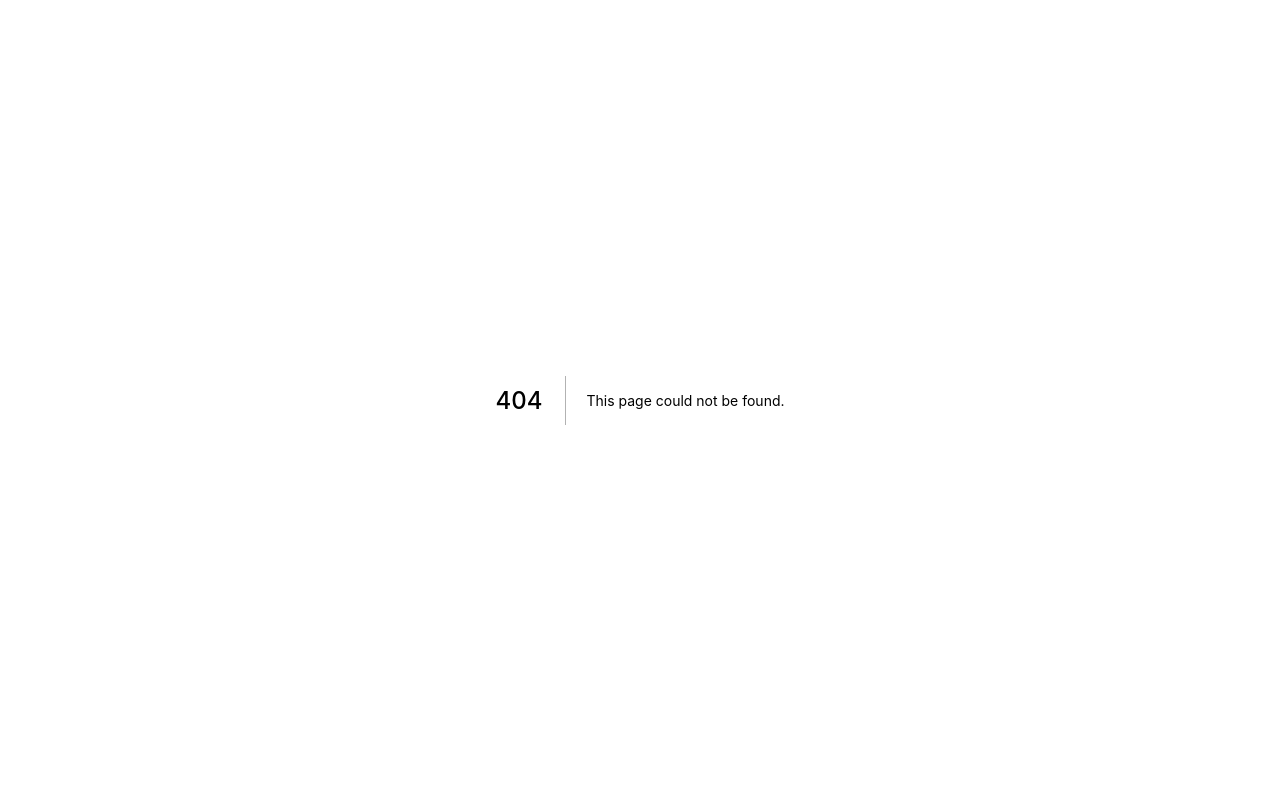
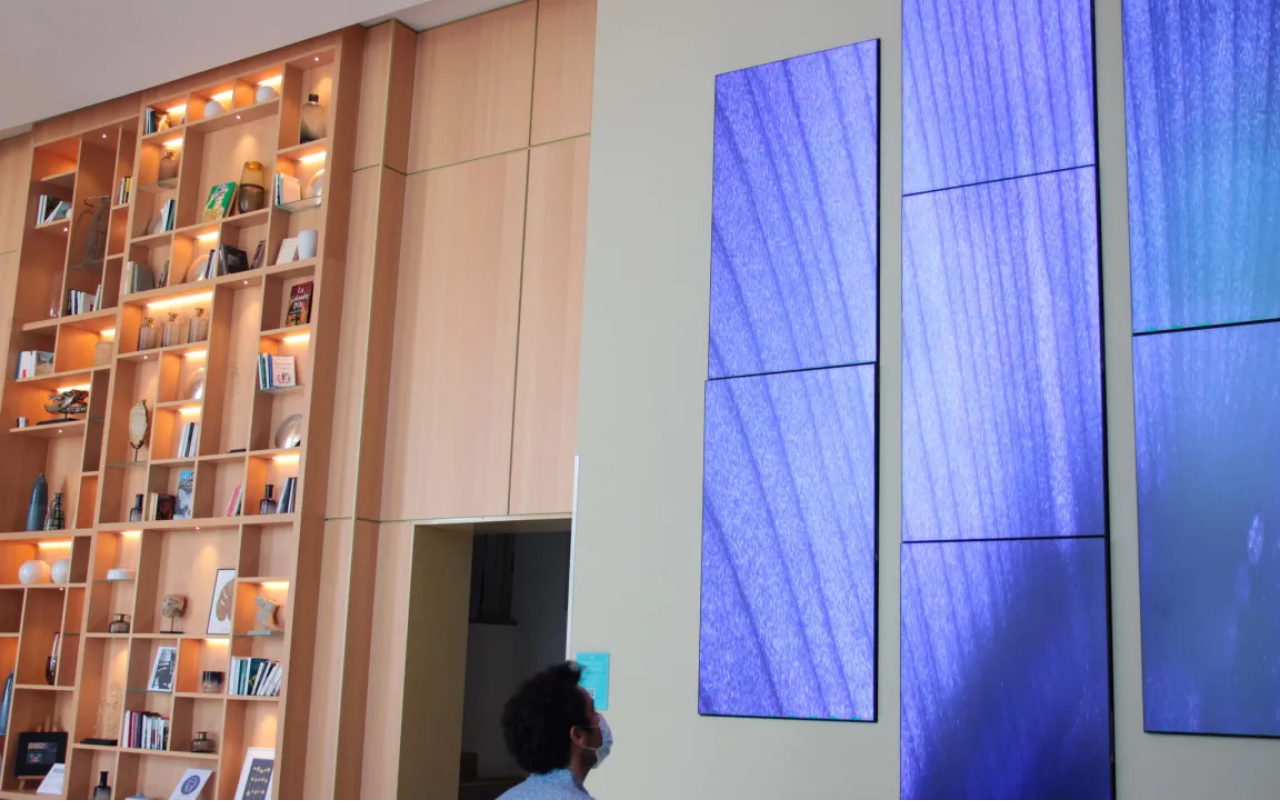
Before and after one commit to amirhatam/artpoint, a Next.js app: page /components/Carrousel in a window 1280 px wide. Before the commit this address had no page. Built offline with nearby package versions, Linux system fonts and the light colour scheme.

Commit message:
add carrousel

```diff
--- a/package.json
+++ b/package.json
@@ -12,7 +12,9 @@
     "bootstrap": "^5.1.3",
     "next": "12.2.2",
     "react": "18.2.0",
-    "react-dom": "18.2.0"
+    "react-dom": "18.2.0",
+    "react-slick": "^0.29.0",
+    "slick-carousel": "^1.8.1"
   },
   "devDependencies": {
     "eslint": "8.19.0",
--- /dev/null
+++ b/pages/components/Carrousel.jsx
@@ -0,0 +1,49 @@
+import React, { useEffect, useState } from 'react'
+import Slider from "react-slick";
+import "slick-carousel/slick/slick.css";
+import "slick-carousel/slick/slick-theme.css";
+import styles from '../../styles/Carrousel.module.css'
+
+
+import slide_one from "../../public/images/s-1.webp"
+import slide_two from "../../public/images/s-2.webp"
+import slide_three from "../../public/images/s-3.webp"
+import slide_four from "../../public/images/s-4.webp"
+
+
+export default function Carrousel() {
+    const [height, setHeight] = useState(0);
+    useEffect(() => {
+        setHeight(window.innerHeight);
+    }, []);
+
+
+    const settings = {
+        dots: true,
+        infinite: true,
+        slidesToShow: 1,
+        slidesToScroll: 1,
+        autoplay: true,
+        autoplaySpeed: 4000,
+        pauseOnHover: true
+    };
+
+    return (
+        <div className={styles.container}>
+            <Slider {...settings}>
+                <div>
+                    <div style={{ background: `url(${slide_one.src})`, backgroundSize: 'cover', height: height }} className="carrousel_image active " ></div>
+                </div>
+                <div>
+                    <div style={{ background: `url(${slide_two.src})`, backgroundSize: 'cover', height: height }} className="carousel-image active " ></div>
+                </div>
+                <div>
+                    <div style={{ background: `url(${slide_three.src})`, backgroundSize: 'cover', height: height }} className="carousel-image active " ></div>
+                </div>
+                <div>
+                    <div style={{ background: `url(${slide_four.src})`, backgroundSize: 'cover', height: height }} className="carousel-image active " ></div>
+                </div>
+            </Slider>
+        </div>
+    )
+}
--- a/pages/components/Header.jsx
+++ b/pages/components/Header.jsx
@@ -1,13 +1,14 @@
 import React from 'react'
 import Navbar from '../components/Navbar';
+import Carrousel from './Carrousel';
 
 
 export default function Header() {
 
     return (
         <div >
+            <Carrousel />
             <Navbar />
-
         </div>
     )
 }
--- /dev/null
+++ b/styles/Carrousel.module.css
@@ -0,0 +1,3 @@
+.container{
+    overflow: hidden;
+  }
```
Also changed, not shown: 1 other file (tests, documents, lock files or other folders).
